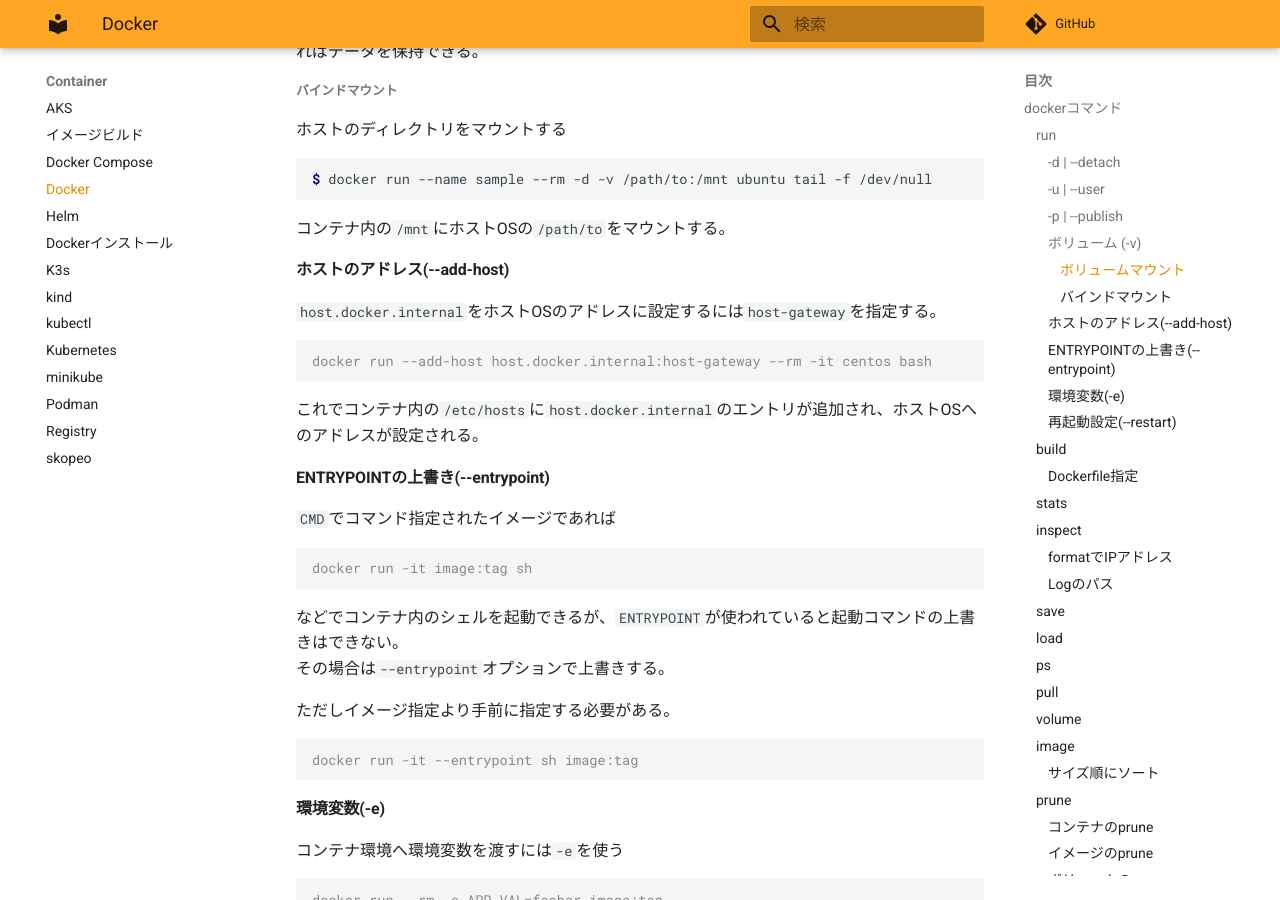
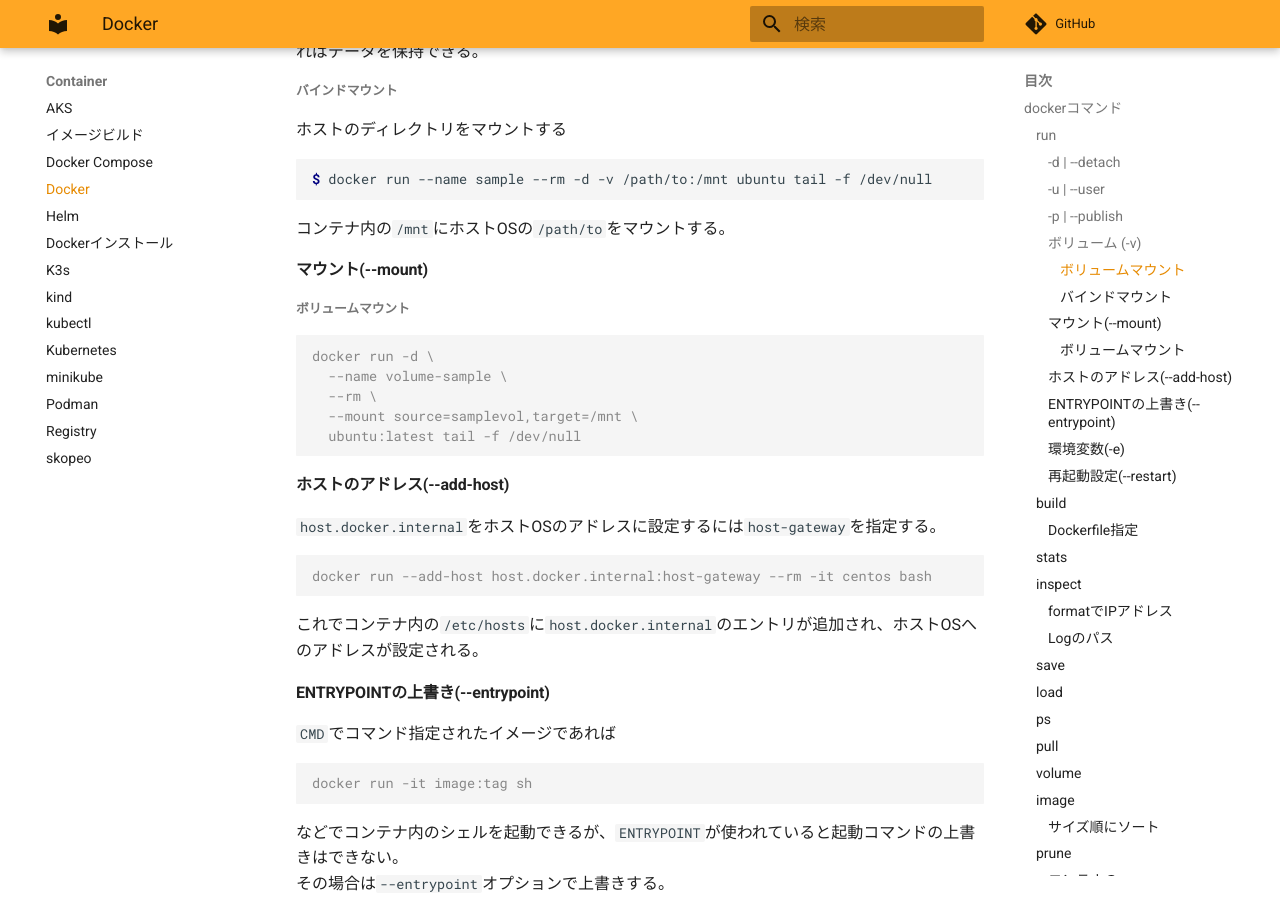
Before and after one commit to zaki-lknr/docs, an MkDocs documentation site: the page built from docs/Container/docker.md, in a window 1280 px wide and 900 px high, scrolled down 1270 px. Built offline with MkDocs 1.6.1 and Material for MkDocs 9.7.7, drawn with Linux system fonts in a browser that asks for light colours; comment, search, counter and statistics services are not loaded.

Commit message:
add: container/docker: --mount

````diff
--- a/docs/Container/docker.md
+++ b/docs/Container/docker.md
@@ -64,6 +64,18 @@ $ docker run --name sample --rm -d -v /path/to:/mnt ubuntu tail -f /dev/null
 ```
 
 コンテナ内の`/mnt`にホストOSの`/path/to`をマウントする。
+
+#### マウント(--mount)
+
+##### ボリュームマウント
+
+```console
+docker run -d \
+  --name volume-sample \
+  --rm \
+  --mount source=samplevol,target=/mnt \
+  ubuntu:latest tail -f /dev/null
+```
 
 #### ホストのアドレス(--add-host)
 
````
